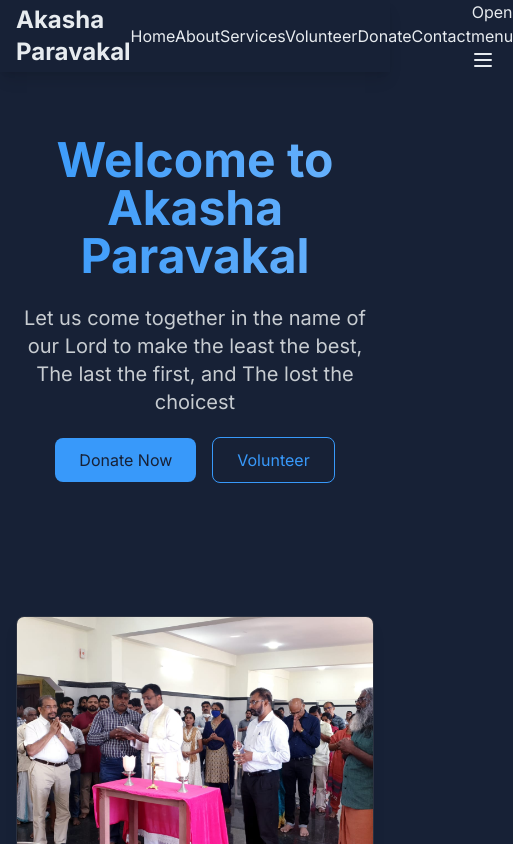
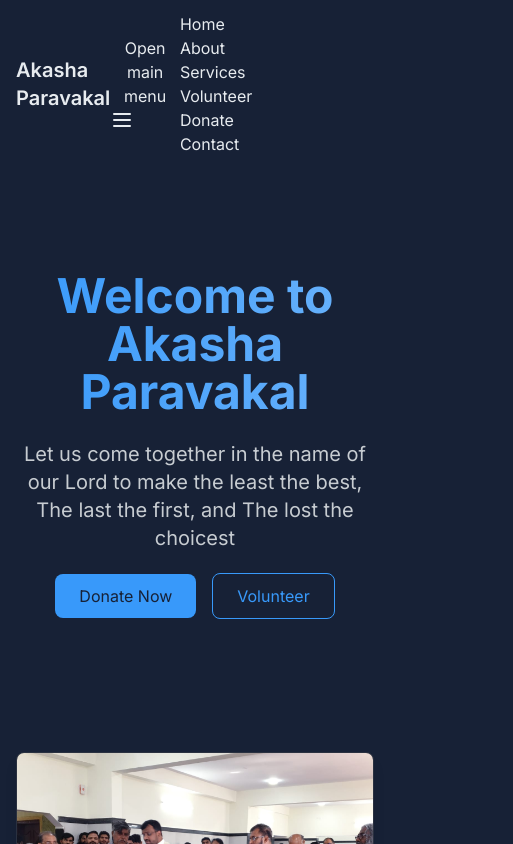
Before and after one commit to jisil12/akashaparavakal, a Next.js app: page / in a window 390 px wide. Shown: the top 844 px of the page, 513 px wide, since content can reach past the window. Built offline with nearby package versions, Linux system fonts and the light colour scheme.

Commit message:
refactor: Rebuild navigation component for responsive design and improved UX

```diff
--- a/app/layout.tsx
+++ b/app/layout.tsx
@@ -43,7 +43,7 @@ export default function RootLayout({
         >
           <div className="relative min-h-screen">
             <Navigation />
-            <div className="pt-16">
+            <div className="pt-20">
               <MotionContainer>
                 {children}
               </MotionContainer>
--- a/app/page.jsx
+++ b/app/page.jsx
@@ -7,7 +7,7 @@ import { FadeInView, ScaleOnHover } from '@/components/animations/motion-contain
 
 export default function Home() {
   return (
-    <main className="flex min-h-screen flex-col items-center">
+    <main className="flex min-h-screen flex-col items-center pt-10">
       {/* Hero Section */}
       <section className="w-full">
         <div className="container mx-auto px-4 py-16 text-center">
--- a/components/navigation.tsx
+++ b/components/navigation.tsx
@@ -2,11 +2,12 @@
 
 import Link from "next/link";
 import { usePathname } from "next/navigation";
-import { useState } from "react";
+import { useState, useEffect } from "react";
 
 export function Navigation() {
   const pathname = usePathname();
   const [isOpen, setIsOpen] = useState(false);
+  const [scrolled, setScrolled] = useState(false);
 
   // Navigation links
   const navLinks = [
@@ -18,80 +19,74 @@ export function Navigation() {
     { href: "/contact", label: "Contact" },
   ];
 
+  // Handle scroll effect
+  useEffect(() => {
+    const handleScroll = () => {
+      setScrolled(window.scrollY > 10);
+    };
+
+    window.addEventListener('scroll', handleScroll);
+    return () => window.removeEventListener('scroll', handleScroll);
+  }, []);
+
   return (
-    <header className="fixed top-0 left-0 right-0 z-50 bg-gray-900 shadow-lg">
-      <div className="max-w-7xl mx-auto px-4 sm:px-6 lg:px-8">
-        <div className="flex items-center justify-between h-16">
+    <nav className={`fixed top-0 left-0 right-0 z-50 transition-all duration-300 ${
+      scrolled ? "bg-gray-900/95 backdrop-blur-sm shadow-lg" : "bg-gray-900"
+    }`}>
+      <div className="container mx-auto px-4">
+        <div className="flex flex-wrap items-center justify-between py-3">
           {/* Logo */}
-          <div>
-            <Link href="/" className="text-2xl font-bold text-white hover:text-blue-400 transition-colors">
+          <Link href="/" className="flex items-center">
+            <span className="self-center text-xl font-semibold whitespace-nowrap text-white">
               Akasha Paravakal
+            </span>
           </Link>
-          </div>
-
-          {/* Desktop navigation */}
-          <nav className="hidden lg:flex lg:items-center lg:space-x-6">
-            {navLinks.map((link) => (
-              <Link
-                key={link.href}
-                href={link.href}
-                className={`px-3 py-2 rounded-md text-sm font-medium ${
-                  pathname === link.href
-                    ? "bg-blue-600 text-white"
-                    : "text-gray-300 hover:text-white hover:bg-gray-700"
-                }`}
-              >
-                {link.label}
-              </Link>
-            ))}
-          </nav>
 
           {/* Mobile menu button */}
           <button
-            className="lg:hidden inline-flex items-center justify-center p-2 rounded-md text-gray-400 hover:text-white hover:bg-gray-700"
+            type="button"
+            className="inline-flex items-center p-2 ml-3 text-sm rounded-lg lg:hidden text-gray-400 hover:bg-gray-700 focus:outline-none focus:ring-2 focus:ring-gray-600"
             onClick={() => setIsOpen(!isOpen)}
           >
-            <span className="sr-only">Open menu</span>
+            <span className="sr-only">Open main menu</span>
             <svg
-              className="h-6 w-6"
+              className="w-6 h-6"
+              fill="none"
+              stroke="currentColor"
+              viewBox="0 0 24 24"
               xmlns="http://www.w3.org/2000/svg"
-              fill="none"
-              viewBox="0 0 24 24"
-              stroke="currentColor"
-              aria-hidden="true"
             >
               <path
                 strokeLinecap="round"
                 strokeLinejoin="round"
-                strokeWidth={2}
+                strokeWidth="2"
                 d={isOpen ? "M6 18L18 6M6 6l12 12" : "M4 6h16M4 12h16M4 18h16"}
               />
             </svg>
           </button>
-        </div>
-      </div>
 
-      {/* Mobile menu */}
-      {isOpen && (
-        <div className="lg:hidden">
-          <div className="pt-2 pb-3 px-2 space-y-1 bg-gray-900 border-t border-gray-700">
+          {/* Desktop & Mobile menu */}
+          <div className={`${isOpen ? 'block' : 'hidden'} w-full lg:block lg:w-auto`}>
+            <ul className="flex flex-col mt-4 rounded-lg lg:flex-row lg:space-x-8 lg:mt-0 lg:text-sm lg:font-medium">
               {navLinks.map((link) => (
+                <li key={link.href}>
                   <Link
-                key={link.href}
                     href={link.href}
-                className={`block px-3 py-2 rounded-md text-base font-medium ${
+                    className={`block py-2 px-3 rounded ${
                       pathname === link.href
-                    ? "bg-blue-600 text-white"
-                    : "text-gray-300 hover:text-white hover:bg-gray-700"
-                }`}
+                        ? "bg-blue-600 text-white lg:bg-transparent lg:text-blue-400"
+                        : "text-gray-300 hover:bg-gray-700 hover:text-white lg:hover:bg-transparent lg:hover:text-blue-400"
+                    } lg:p-0`}
                     onClick={() => setIsOpen(false)}
                   >
                     {link.label}
                   </Link>
+                </li>
               ))}
+            </ul>
           </div>
         </div>
-      )}
-    </header>
+      </div>
+    </nav>
   );
 }
```
Lines whose indentation alone changed are shown as unchanged.
